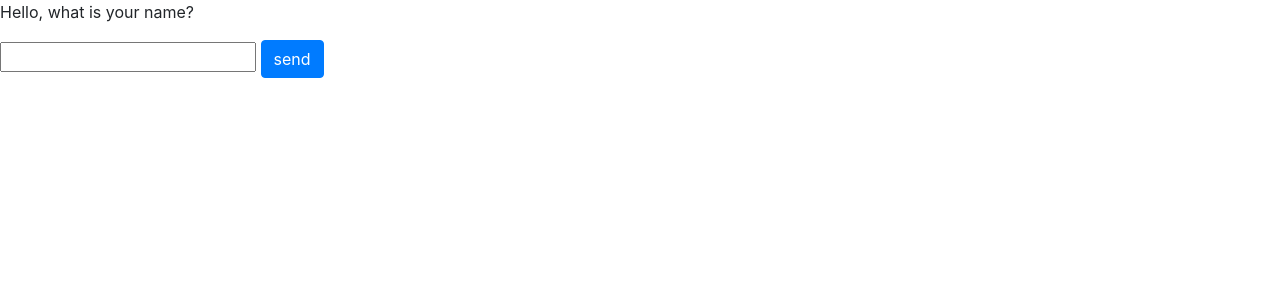
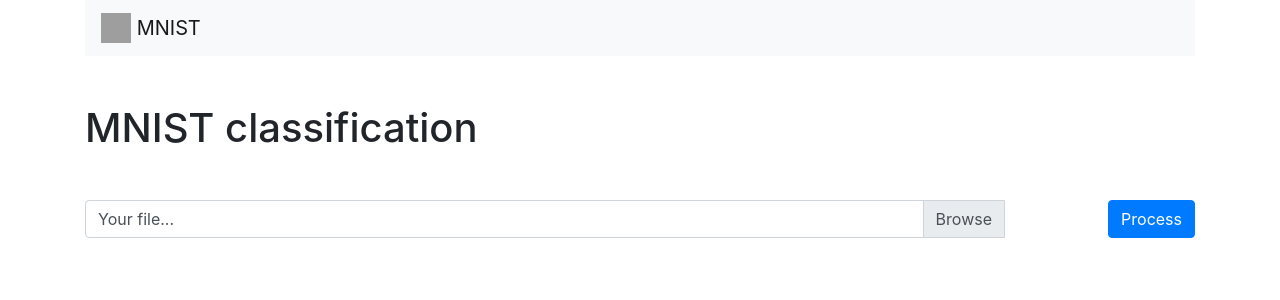
Before and after one commit to omega1996/UI-web-development, a Flask app: page / in a window 1280 px wide. Shown: the top 300 px of the page. Run offline with Flask 2, Linux system fonts and the light colour scheme; some libraries are stand-ins or nearby versions; grey boxes are pictures that could not be loaded.

Commit message:
Unit 8 end

```diff
--- a/templates/base.html
+++ b/templates/base.html
@@ -1,21 +1,39 @@
 <!DOCTYPE html>
 <html lang="en">
+
 <head>
     {% block head %}
     <meta charset="UTF-8">
     {{ bootstrap.load_css() }}
     <meta http-equiv="X-UA-Compatible" content="IE=edge">
     <meta name="viewport" content="width=device-width, initial-scale=1.0">
-    <link rel="stylesheet" href={{ url_for("static", filename='index.css') }}/>
+    <link rel="stylesheet" href={{ url_for("static", filename='index.css' ) }} />
     <title>{% block title %}{% endblock %}</title>
     {% endblock %}
 </head>
+
 <body>
-    <div id="content">{% block content %}{% endblock %}</div>
-    <div id="footer">
-        {% block footer %}
-        {% endblock %}
+    <div class="container">
+        <div id="nav">
+            {% block navbar %}
+            <nav class="navbar navbar-light bg-light">
+                <a class="navbar-brand" href="#">
+                  <img src="https://i2.wp.com/apptractor.ru/wp-content/uploads/2014/01/bootstrap.png?fit=300%2C300&ssl=1"
+                    width="30" height="30" class="d-inline-block align-top" alt="">
+                  MNIST
+                </a>
+
+              </nav>
+              {% endblock %}
+        </div>
+        <div id="title"><h1 class="mt-5 mb-5">{% block header %} {% endblock %}</h1></div>
+        <div id="content">{% block content %}{% endblock %}</div>
+        <div id="footer">
+            {% block footer %}
+            {% endblock %}
+        </div>
     </div>
     {{ bootstrap.load_js() }}
 </body>
+
 </html>
--- a/templates/index.html
+++ b/templates/index.html
@@ -1,14 +1,37 @@
 {% extends "base.html" %}
 
+{% block title %}
+MNIST classification
+{% endblock %}
+
+{% block header %}
+MNIST classification
+{% endblock %}
+
 {% block content %}
-    {% if name %}
-    <p>Hello, {{name}}</p>
-    {% else %}
-    <p>Hello, what is your name?</p>
-    {% endif %}
+<form action="/">
+    <div class="row justify-content-between">
 
-    <form action="/">
-        <input type="text" name="username">
-        <input type="submit" class="btn btn-primary" value="send">
-    </form>
+      <div class="col col-lg-10">
+
+        <div class="input-group mb-3">
+          <div class="custom-file">
+            <input type="file" class="form-control-file" accept="image/*" id="inputGroupFile01">
+            <label class="custom-file-label" for="inputGroupFile01">Your file...</label>
+          </div>
+          <script>
+          document.querySelector('.form-control-file').addEventListener('change',function(e){
+            var fileName = document.getElementById("inputGroupFile01").files[0].name;
+            var nextSibling = e.target.nextElementSibling
+            nextSibling.innerText = fileName
+          })
+          </script>
+        </div>
+      </div>
+      <div class="col col-lg-2 ">
+        <button type="submit" class="btn float-right btn-primary">Process</button>
+      </div>
+
+    </div>
+  </form>
 {% endblock %}
```
